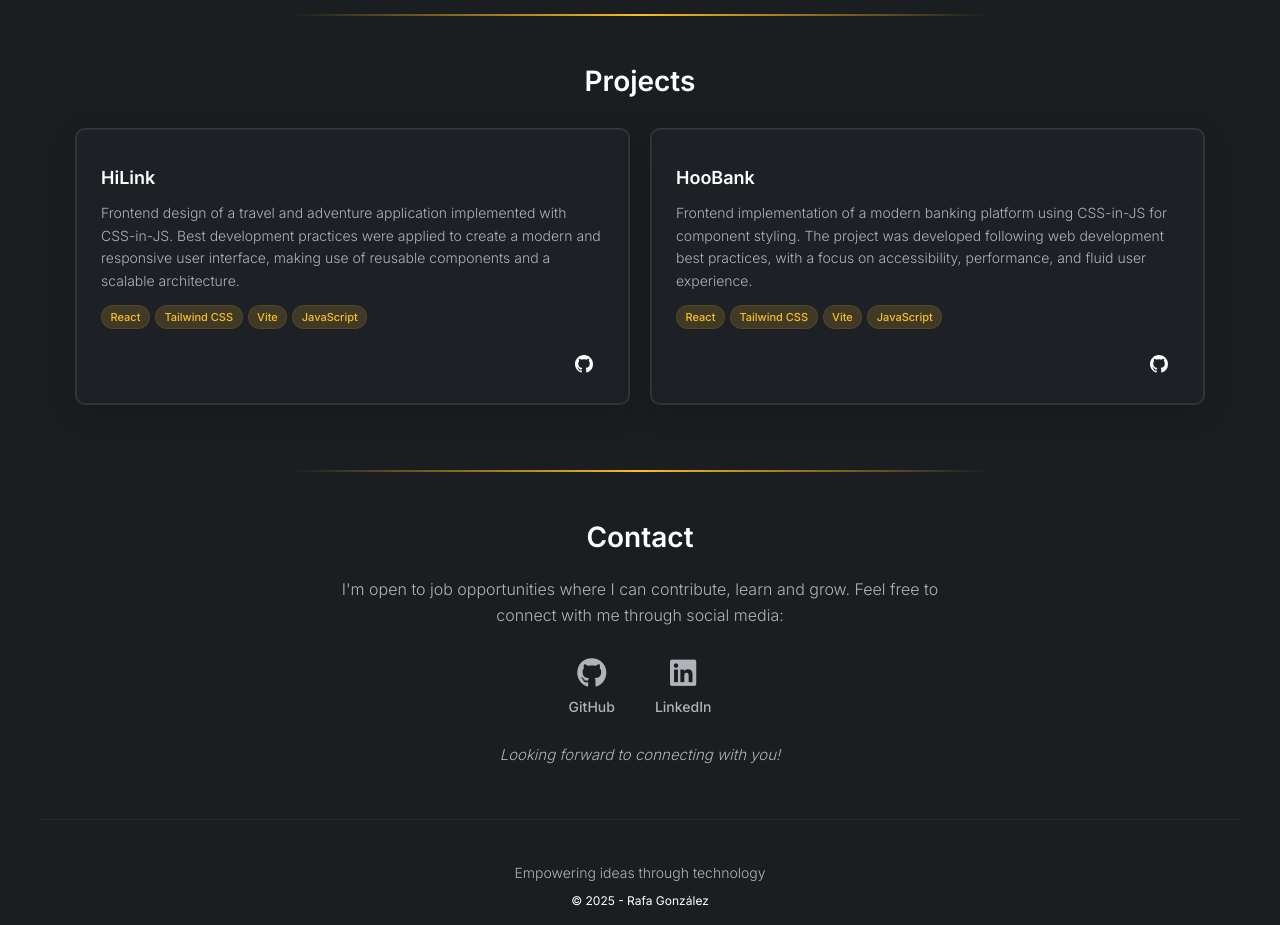
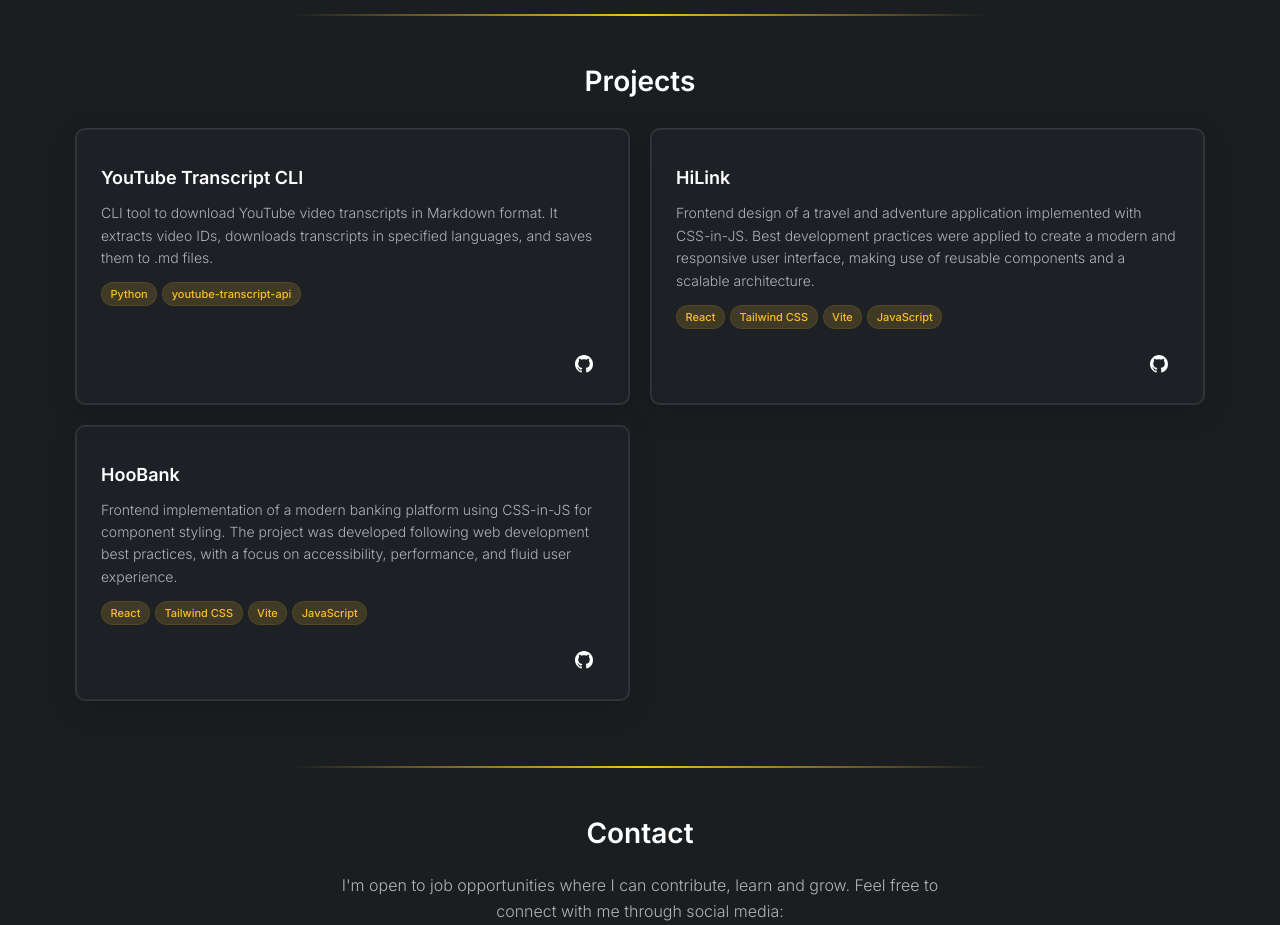
Before and after one commit to RafaGonzalezDev/personal-portfolio, a React (Vite) app: page / in a window 1280 px wide. Shown: the part 2280-3205 px from the top of the page. Built offline with nearby package versions, Linux system fonts and the light colour scheme.

Commit message:
docs(constants): update professional summary and add new project
Add new YouTube Transcript CLI project to the PROJECTS array.

```diff
--- a/src/constants/index.js
+++ b/src/constants/index.js
@@ -2,7 +2,7 @@
 export const PROFESSIONAL_SUMMARY = {
   title: 'Software Developer',
   name: 'Rafa González Rubio',
-  description: `Software engineer specialized in **Angular**, global state optimization with **NgRx**, and **scalable architecture**. **Technical leadership** and commitment to quality standards, multifunctional collaboration, and continuous improvement. Consolidated experience in **large-scale projects** and **high availability**, focused on continuous improvement and business value optimization.`
+  description: `Software engineer specialized in **Angular**, global state optimization with **NgRx**, and **scalable architecture**. **Technical leadership** and commitment to quality standards, multifunctional collaboration, and continuous improvement. Consolidated experience in **large-scale projects** and **high availability**, focused on continuous improvement and business value optimization.`,
 };
 
 // Constantes para la navegación
@@ -64,6 +64,19 @@ Technologies: JavaScript, TypeScript, React, PHP, Laravel, Java, SQL, NoSQL, HTM
 export const PROJECTS = [
   {
     id: 1,
+    title: 'YouTube Transcript CLI',
+    description: 'CLI tool to download YouTube video transcripts in Markdown format. It extracts video IDs, downloads transcripts in specified languages, and saves them to .md files.',
+    technologies: ['Python', 'youtube-transcript-api'],
+    image: '',
+    githubUrl: 'https://github.com/RafaGonzalezDev/youtube-transcript-cli',
+    liveUrl: '',
+    featured: true,
+    year: '2024',
+    category: 'CLI Tool',
+    highlights: ['Extracts YouTube video ID from any URL format', 'Downloads transcript in the specified language', 'Formats transcript and saves it to a .md file'],
+  },
+  {
+    id: 2,
     title: 'HiLink',
     description:
       'Frontend design of a travel and adventure application implemented with CSS-in-JS. Best development practices were applied to create a modern and responsive user interface, making use of reusable components and a scalable architecture.',
@@ -77,7 +90,7 @@ export const PROJECTS = [
     highlights: ['Scalable micro frontend architecture', 'Advanced permissions system', 'Optimized document loading and search'],
   },
   {
-    id: 2,
+    id: 3,
     title: 'HooBank',
     description:
       'Frontend implementation of a modern banking platform using CSS-in-JS for component styling. The project was developed following web development best practices, with a focus on accessibility, performance, and fluid user experience.',
```
